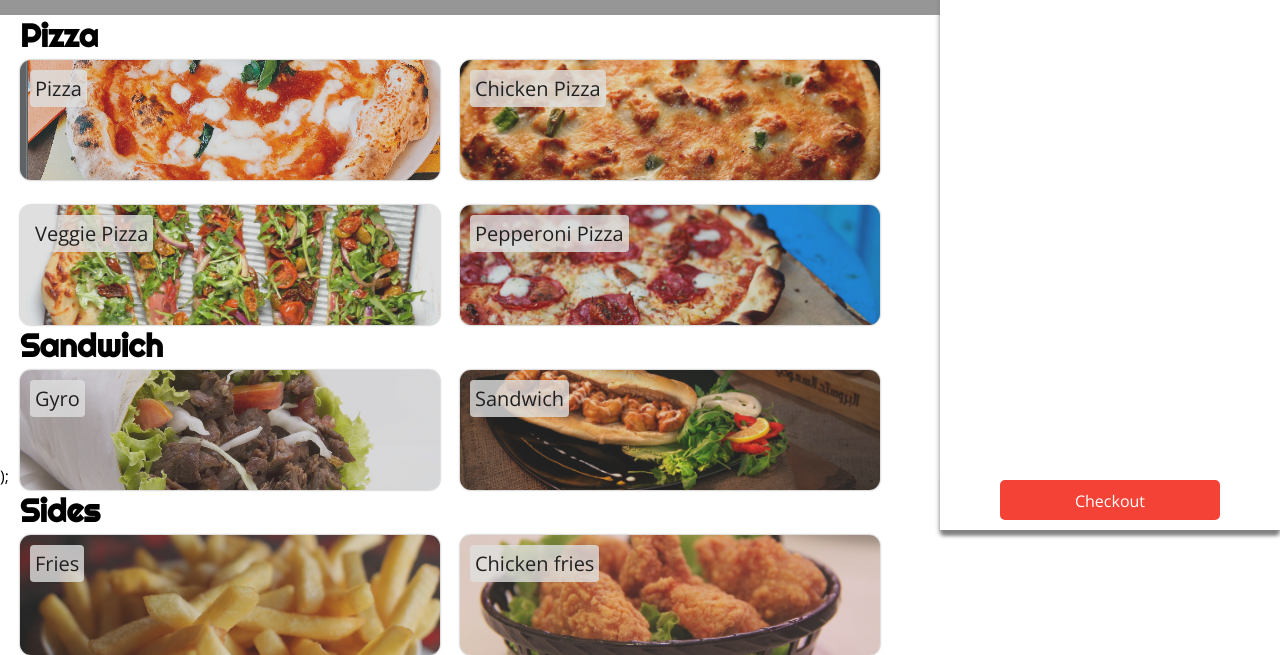
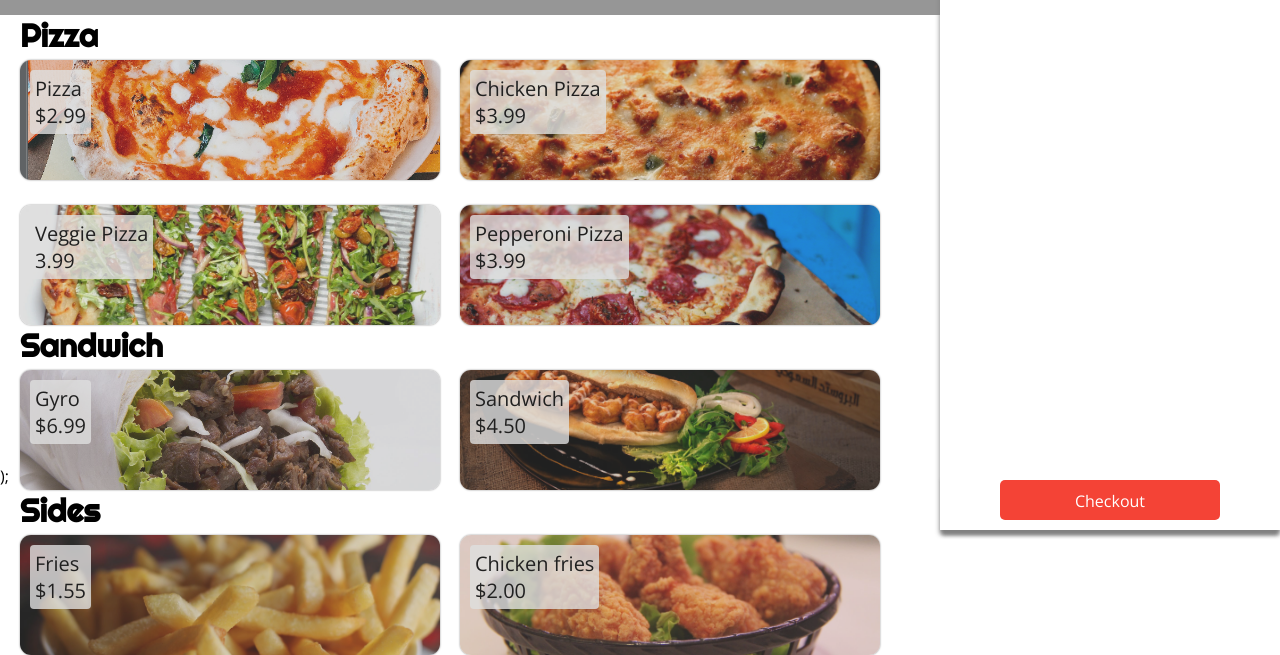
Before and after one commit to Tduncan14/reactPizzaApp, a React (Create React App) app: page / in a window 1280 px wide. Shown: the part 285-940 px from the top of the page. Built offline with nearby package versions, Linux system fonts and the light colour scheme; grey boxes are pictures that could not be loaded.

Commit message:
keep moving forward

```diff
--- a/src/Components/Menu.js
+++ b/src/Components/Menu.js
@@ -2,7 +2,7 @@ import React from 'react';
 import styles from 'styled-components';
 import {foods} from '../FoodData/foodData.js';
 import {Food, FoodGrid,FoodLabel} from '../Styles/StylesFoodGrid';
-
+import {formatPrice} from '../FoodData/foodData';
 
 const MenuStyles = styles.div `
 
@@ -30,7 +30,8 @@ const Menu = ({setOpenFood}) => (
                 }}
               >
                 <FoodLabel>
-                {food.name}
+               <div> {food.name}</div>
+               <div>{formatPrice(food.price)}</div>
 
                 </FoodLabel>
               </Food>
--- a/src/Components/Order.js
+++ b/src/Components/Order.js
@@ -23,6 +23,14 @@ const OrderContent = styled(DialogContent)`
 const OrderFooter = styled.div `
 
 `
+  const OrderContainer  = styled.div `
+padding:10px 0;
+border-bottom:1px solid gray;
+`
+
+  const OrderItem = styled.div `
+  padding:10px 0px;
+  `;
 
 const Order = ({orders}) =>(
 
@@ -30,7 +38,12 @@ const Order = ({orders}) =>(
   <OrderStyled>
     { orders.length === 0 ? (<OrderContent>
       Your order is empty
-    </OrderContent>):(<OrderContent> found {orders.length}</OrderContent>)}
+    </OrderContent>):(<OrderContent>
+      <OrderContainer>Your Order:</OrderContainer>
+      {orders.map(order => (
+        <OrderContainer><OrderItem>{order.name}</OrderItem></OrderContainer>
+      ))}
+    </OrderContent>)}
     <DialogFooter>
       <ConfirmButton>Checkout</ConfirmButton>
     </DialogFooter>
--- a/src/FoodData/foodData.js
+++ b/src/FoodData/foodData.js
@@ -6,33 +6,50 @@ import chickenFries from '../img/chicken-fingers.jpeg';
 import veggiePizza from '../img/healthy-pizza.jpeg';
 import Pepper from '../img/pizza2.jpeg';
 import sandwhich from '../img/sandwich.jpeg';
+
+
+export function formatPrice(price){
+
+ return price.toLocaleString('en-US',{style:'currency',currency:'USD'});
+
+
+}
+
  const foodItems = [
     {name:'Pizza',
      img:pizza,
-     section:'Pizza'},
+     section:'Pizza',
+     price:2.99},
     {name:"Gyro",
      img:gyro,
-     section:'Sandwich'},
+     section:'Sandwich',
+     price:6.99},
     {name:'Fries',
     img:fries,
-    section:'Sides'},
+    section:'Sides',
+    price:1.55},
     {name:'Chicken Pizza',
     img:chickenPizza,
-    section:'Pizza'},
+    section:'Pizza',
+    price:3.99},
     {name:'Chicken fries',
     img:chickenFries,
-    section:'Sides'},
+    section:'Sides',
+    price:2.00},
     {name:'Veggie Pizza',
     img:veggiePizza,
-    section:'Pizza'}
+    section:'Pizza',
+    price:'3.99'}
     ,
     {name:'Sandwich',
     img:sandwhich,
-    section:'Sandwich'
+    section:'Sandwich',
+    price:4.50
    },
     {name:'Pepperoni Pizza',
     img:Pepper,
-    section:'Pizza'}
+    section:'Pizza',
+    price:3.99}
 ];
 
 export const foods = foodItems.reduce((res, food) => {
```
